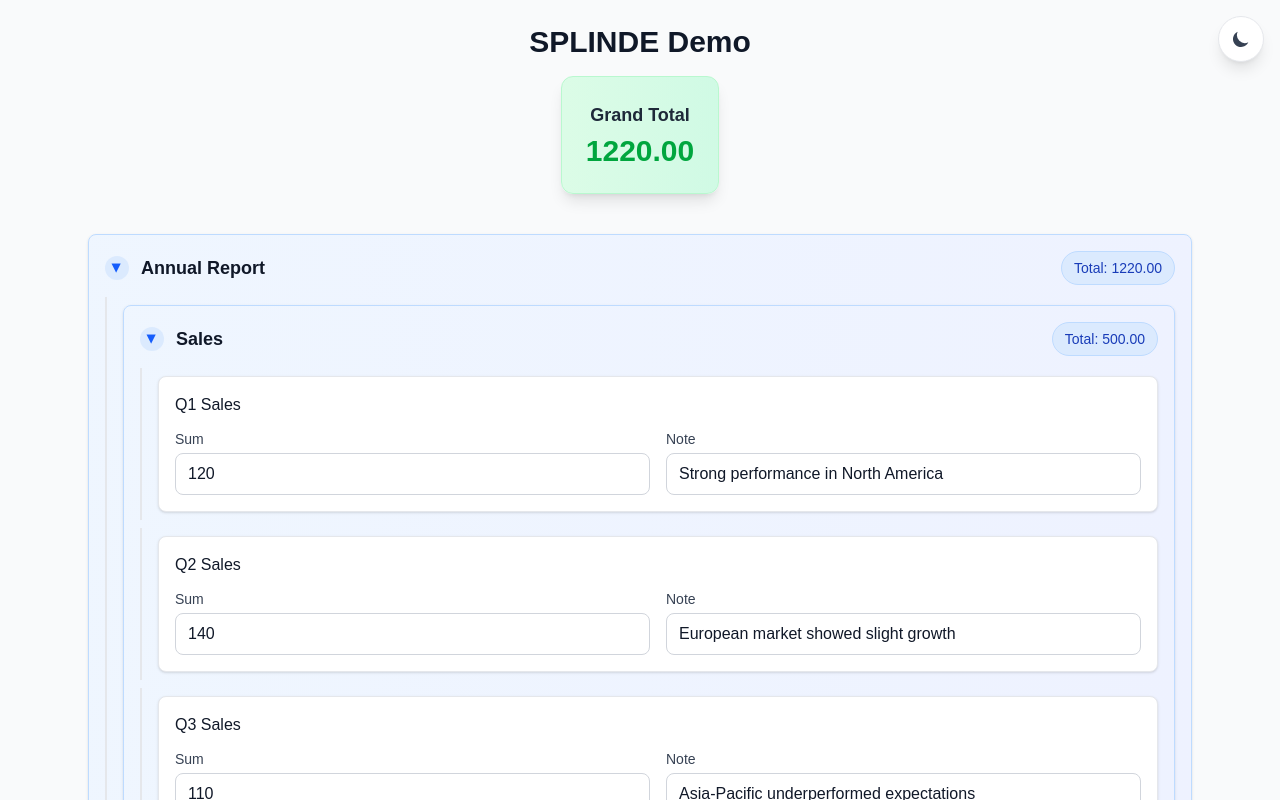
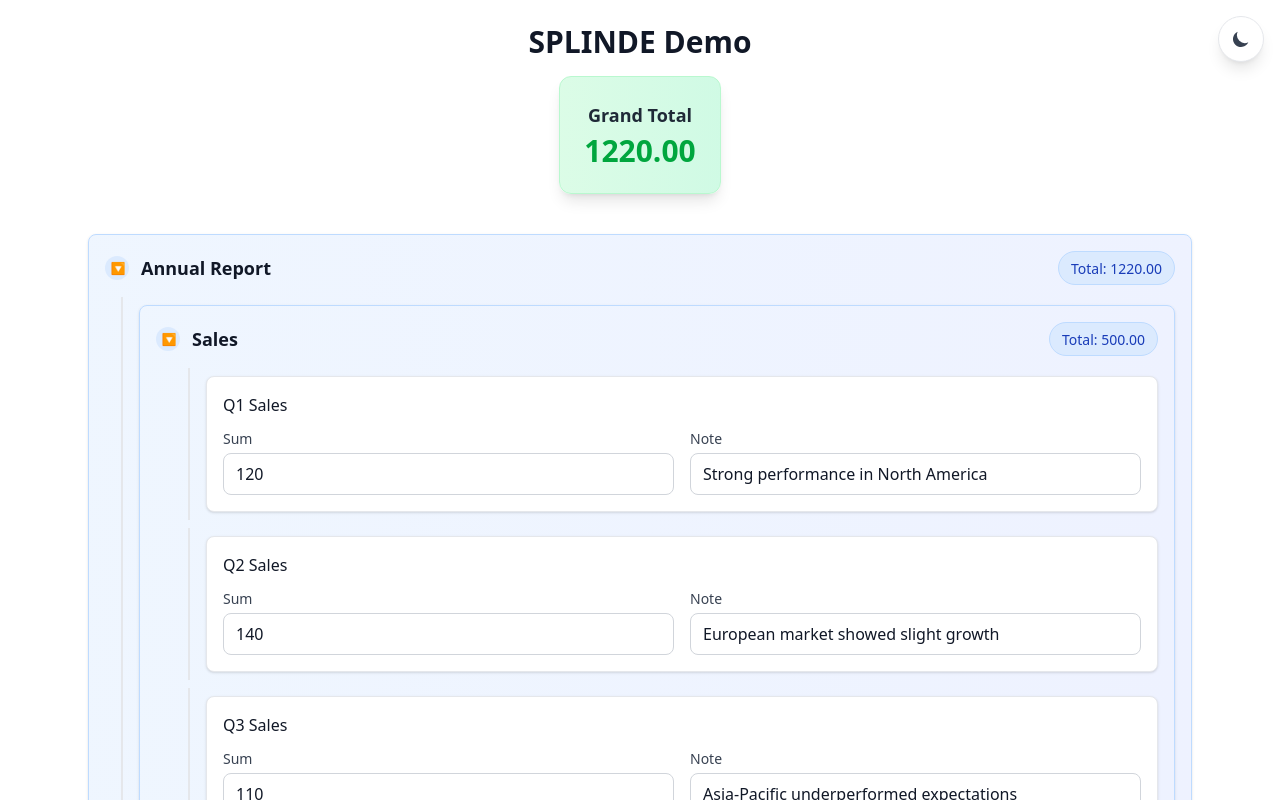
Before and after one commit to Yahoo90/splinde-demo, a Next.js app: page / in a window 1280 px wide. Shown: the top 800 px of the page. Built offline with nearby package versions, Linux system fonts and the light colour scheme.

Commit message:
dark mode / light mode

```diff
--- a/src/app/components/tree-node.tsx
+++ b/src/app/components/tree-node.tsx
@@ -17,12 +17,12 @@ function isEntry(node: Entry | ComputedSection): node is Entry {
 export function TreeNode({ node, onUpdate, path, level = 0 }: TreeNodeProps) {
   const [isExpanded, setIsExpanded] = useState(true);
 
-  const indentClass = level > 0 ? `ml-${level * 4}` : '';
+  const marginLeft = level > 0 ? `${level * 16}px` : '0px';
   const borderClass = level > 0 ? 'border-l-2 border-gray-200 dark:border-gray-600 pl-4' : '';
 
   if (isEntry(node)) {
     return (
-      <div className={`${indentClass} ${borderClass} py-2`}>
+      <div className={`${borderClass} py-2`} style={{ marginLeft }}>
         <div className="bg-white dark:bg-gray-800 rounded-lg shadow-sm border border-gray-200 dark:border-gray-700 p-4 hover:shadow-md dark:hover:shadow-gray-900/25 transition-shadow">
           <h3 className="font-medium text-gray-900 dark:text-gray-100 mb-3">{node.name}</h3>
 
@@ -60,7 +60,7 @@ export function TreeNode({ node, onUpdate, path, level = 0 }: TreeNodeProps) {
   const section = node as ComputedSection;
 
   return (
-    <div className={`${indentClass} ${borderClass} py-2`}>
+    <div className={`${borderClass} py-2`} style={{ marginLeft }}>
       <div className="bg-gradient-to-r from-blue-50 to-indigo-50 dark:from-gray-800 dark:to-gray-700 rounded-lg border border-blue-200 dark:border-gray-600 p-4 shadow-sm hover:shadow-md dark:hover:shadow-gray-900/25 transition-all">
         <div className="flex items-center justify-between mb-3">
           <div className="flex items-center gap-3">
--- a/src/app/globals.css
+++ b/src/app/globals.css
@@ -1,28 +1,45 @@
 @import "tailwindcss";
 
-:root {
-  --background: #ffffff;
-  --foreground: #171717;
-}
+/* Configure dark mode */
+@theme {
+  /* Light mode colors */
+  --color-background: #ffffff;
+  --color-foreground: #171717;
+  --color-gray-50: #f9fafb;
+  --color-gray-100: #f3f4f6;
+  --color-gray-200: #e5e7eb;
+  --color-gray-300: #d1d5db;
+  --color-gray-400: #9ca3af;
+  --color-gray-500: #6b7280;
+  --color-gray-600: #4b5563;
+  --color-gray-700: #374151;
+  --color-gray-800: #1f2937;
+  --color-gray-900: #111827;
 
-@theme inline {
-  --color-background: var(--background);
-  --color-foreground: var(--foreground);
+  /* Font families */
   --font-sans: var(--font-geist-sans);
   --font-mono: var(--font-geist-mono);
 }
 
-@media (prefers-color-scheme: dark) {
-  :root {
-    --background: #0a0a0a;
-    --foreground: #ededed;
-  }
+/* Dark mode overrides */
+.dark {
+  --color-background: #0a0a0a;
+  --color-foreground: #ededed;
+  --color-gray-50: #111827;
+  --color-gray-100: #1f2937;
+  --color-gray-200: #374151;
+  --color-gray-300: #4b5563;
+  --color-gray-400: #6b7280;
+  --color-gray-500: #9ca3af;
+  --color-gray-600: #d1d5db;
+  --color-gray-700: #e5e7eb;
+  --color-gray-800: #f3f4f6;
+  --color-gray-900: #f9fafb;
 }
 
 body {
-  background: var(--background);
-  color: var(--foreground);
-  font-family: Arial, Helvetica, sans-serif;
+  background: var(--color-background);
+  color: var(--color-foreground);
   transition: background-color 0.2s ease-in-out, color 0.2s ease-in-out;
 }
 
--- a/src/app/layout.tsx
+++ b/src/app/layout.tsx
@@ -27,7 +27,7 @@ export default function RootLayout({
   return (
     <html lang="en" suppressHydrationWarning>
       <body
-        className={`${geistSans.variable} ${geistMono.variable} antialiased`}
+        className={`${geistSans.variable} ${geistMono.variable} antialiased bg-gray-50 dark:bg-gray-900 text-gray-900 dark:text-gray-100 transition-colors`}
       >
         <Providers>
           <ThemeToggle />
--- a/src/app/page.tsx
+++ b/src/app/page.tsx
@@ -20,7 +20,7 @@ export default async function Home() {
   const data = await getData();
 
   return (
-    <main className="min-h-screen bg-gray-50 dark:bg-gray-900 transition-colors">
+    <main className="min-h-screen transition-colors">
       <SplindeTree initialData={data} />
     </main>
   );
```
